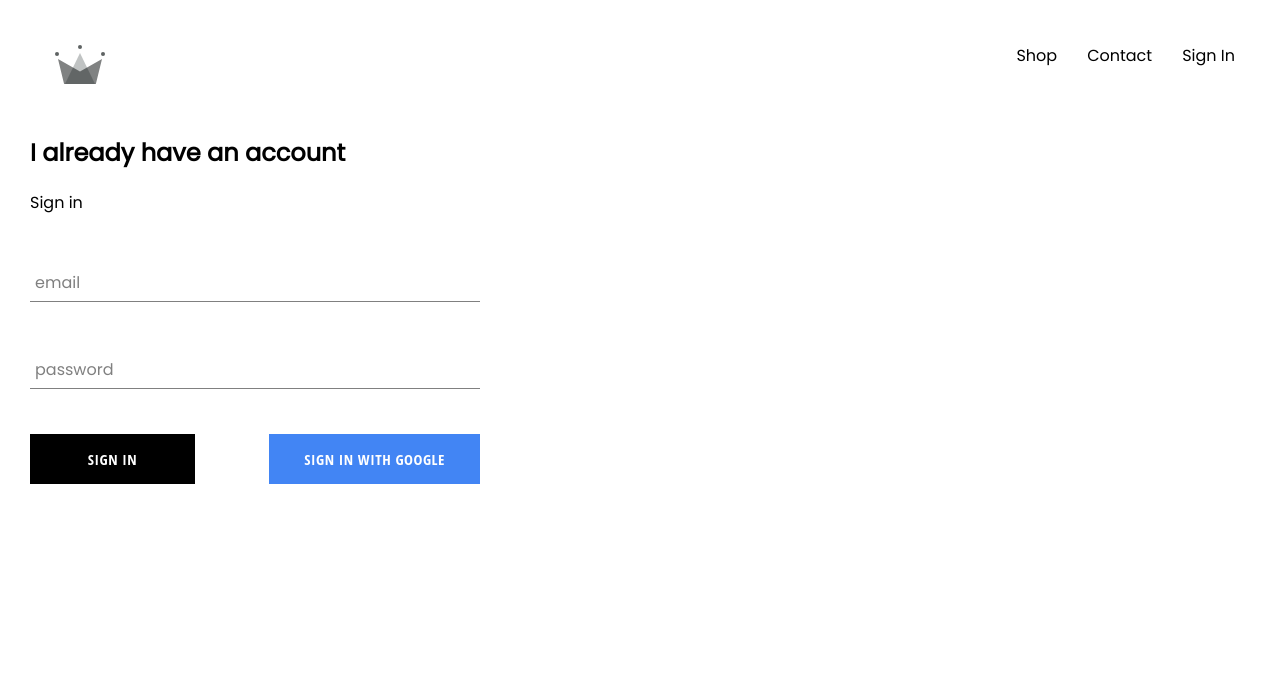
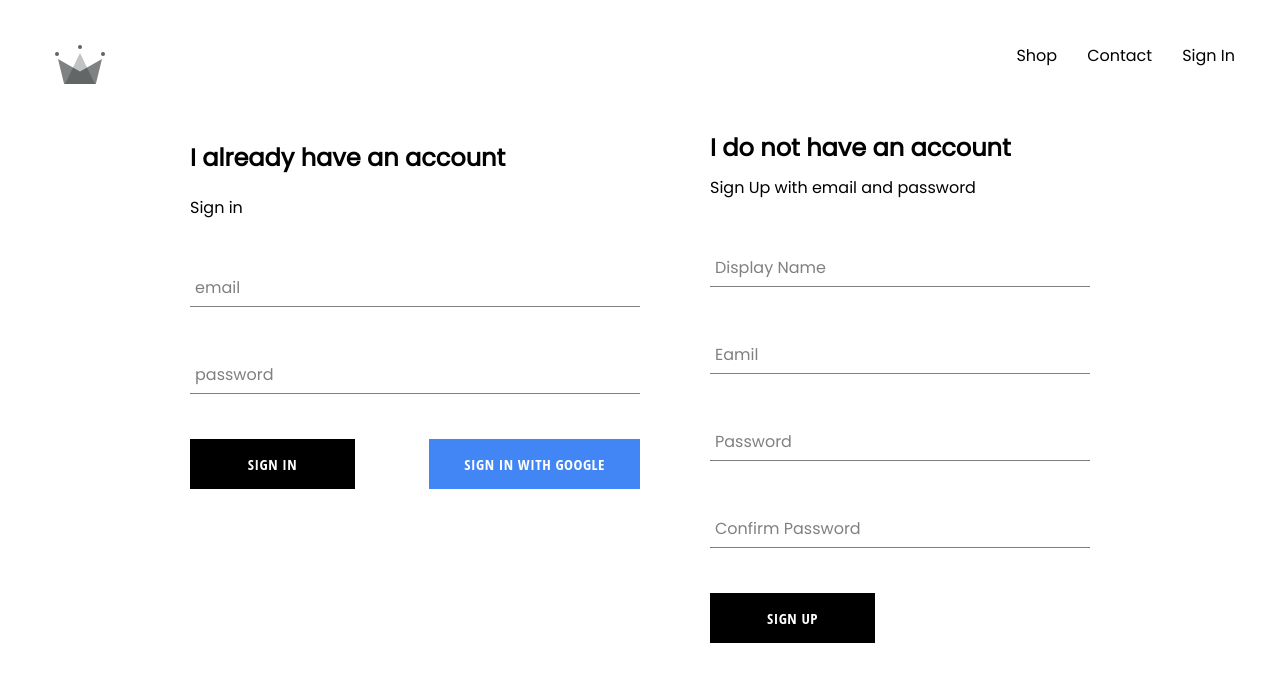
Before and after one commit to mcolligan/crown-clothing, a React (Create React App) app: page /signin in a window 1280 px wide. Shown: the top 682 px of the page. Built offline with nearby package versions, Linux system fonts and the light colour scheme; no server answers.

Commit message:
Storing authenticated user into friestore db

```diff
--- a/src/App.js
+++ b/src/App.js
@@ -20,9 +20,21 @@
   unsubscribeFromAuth = null;
 
   componentDidMount() {
-    this.unsubscribeFromAuth = auth.onAuthStateChanged(async user => {
+    this.unsubscribeFromAuth = auth.onAuthStateChanged(async userAuth => {
       // this.setState({ currentUser: user });
-      createUserProfileDocument(user)
+      if (userAuth) {
+        const userRef = await createUserProfileDocument(userAuth);
+        // get a snapshot of the user data
+        userRef.onSnapshot(snapShot => {
+          this.setState({
+            currentUser: {
+              id: snapShot.id,
+              ...snapShot.data()
+            }
+          });
+        });
+      }
+      this.setState({ currentUser: userAuth});
     })
   }
 
--- /dev/null
+++ b/src/components/sign-up/sign-up.jsx
@@ -0,0 +1,100 @@
+import React from 'react';
+
+import FormInput from '../form-input/form-input.jsx';
+import CustomButton from '../custom-button/custom-button.jsx';
+
+import { auth, createUserProfileDocument } from '../../firebase/firebase.js';
+
+import './sign-up.scss';
+
+export default class SignUp extends React.Component {
+  constructor() {
+    super();
+
+    this.state = {
+      displayName: '',
+      email: '',
+      password: '',
+      confirmPassword: ''
+    }
+  }
+
+  handleSubmit = async e => {
+    e.preventDefault();
+
+    const { displayName, email, password, confirmPassword } = this.state;
+
+    if (password !== confirmPassword) {
+      alert("Passwords must match");
+      return;
+    }
+
+    try {
+      const { user } = await auth.createUserWithEmailAndPassword(email, password);
+
+      await createUserProfileDocument(user, { displayName });
+      this.setState({
+        displayName: '',
+        email: '',
+        password: '',
+        confirmPassword: ''
+      });
+    } catch (err) {
+      console.error(err);
+    }
+  }
+
+  handleChange = e => {
+    const { name, value } = e.target;
+    this.setState({ [name]: value} );
+  }
+
+  render() {
+    const { displayName, email, password, confirmPassword } = this.state;
+    return (
+      <div className='sign-up'>
+        <h2 className='title'> I do not have an account </h2>
+        <span> Sign Up with email and password </span>
+
+        <form className='sign-up-form' onSubmit={this.handleSubmit}>
+           <FormInput
+            type='text'
+            name='displayName'
+            value={displayName}
+            onChange={this.handleChange}
+            label='Display Name'
+            required
+           />
+
+           <FormInput
+            type='email'
+            name='email'
+            value={email}
+            onChange={this.handleChange}
+            label='Eamil'
+            required
+           />
+
+           <FormInput
+            type='password'
+            name='password'
+            value={password}
+            onChange={this.handleChange}
+            label='Password'
+            required
+           />
+
+           <FormInput
+            type='password'
+            name='confirmPassword'
+            value={confirmPassword}
+            onChange={this.handleChange}
+            label='Confirm Password'
+            required
+           />
+           <CustomButton type='submit'> Sign Up </CustomButton>
+        </form>
+      </div>
+    )
+  }
+}
--- /dev/null
+++ b/src/components/sign-up/sign-up.scss
@@ -0,0 +1,9 @@
+.sign-up {
+  display: flex;
+  flex-direction: column;
+  width: 380px;
+
+  .title {
+    margin: 10px 0;
+  }
+}
--- a/src/pages/sign-in-up/sign-in-up.jsx
+++ b/src/pages/sign-in-up/sign-in-up.jsx
@@ -2,10 +2,12 @@
 
 import './sign-in-up.scss';
 import SignIn from '../../components/sign-in/sign-in.jsx';
+import SignUp from '../../components/sign-up/sign-up.jsx';
 
 const SignInAndUp = () => (
   <div className="sign-in-and-sign-up">
     <SignIn />
+    <SignUp />
   </div>
 );
 
--- a/src/pages/sign-in-up/sign-in-up.scss
+++ b/src/pages/sign-in-up/sign-in-up.scss
@@ -0,0 +1,6 @@
+.sign-in-and-sign-up {
+  width: 900px;
+  display: flex;
+  justify-content: space-between;
+  margin: 30px auto;
+}
```
